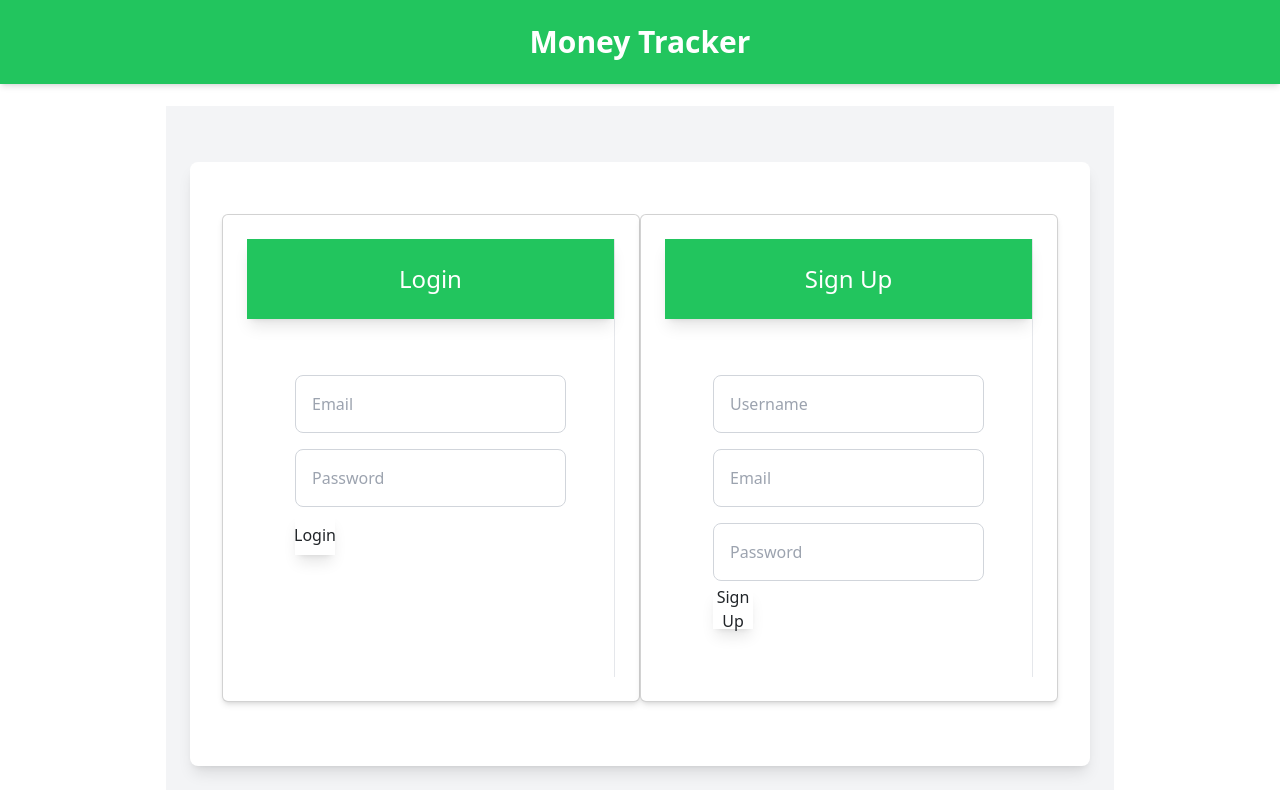
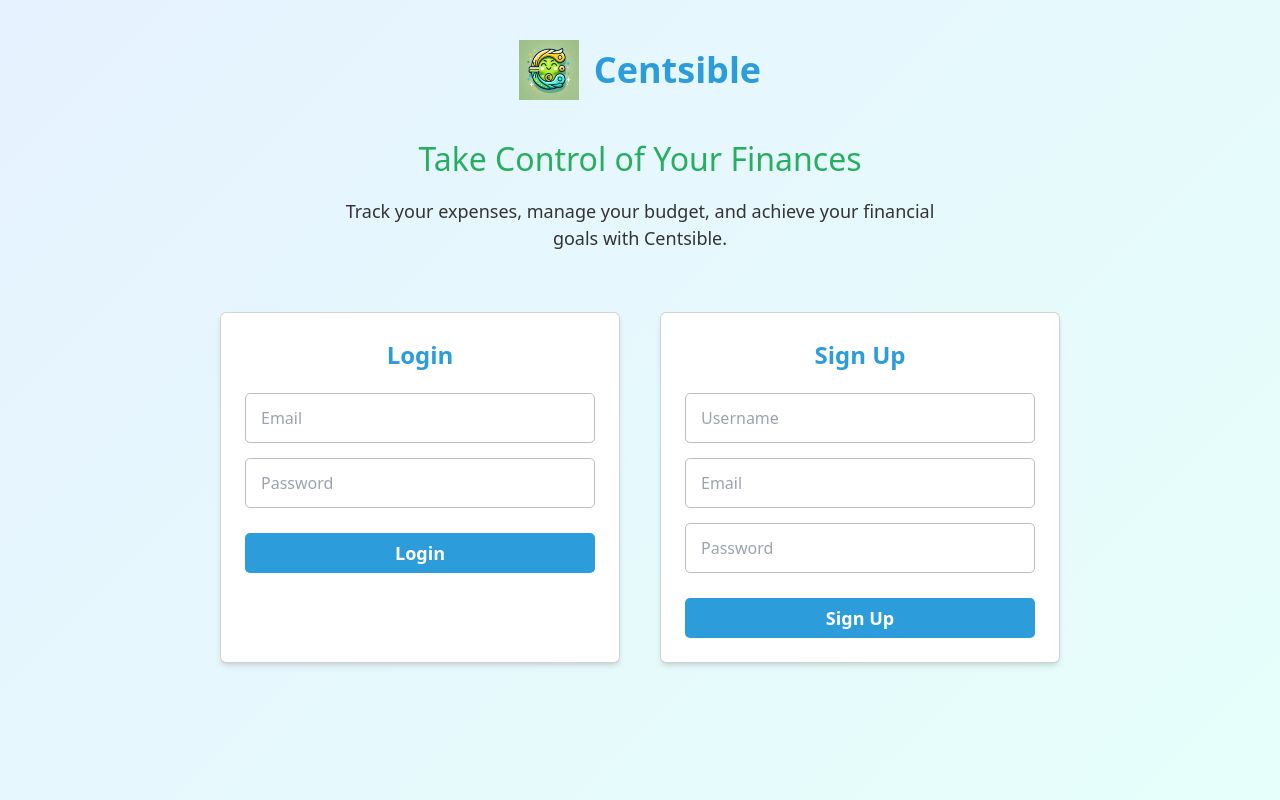
Before and after one commit to hymanho/Centsify, a React (Create React App) app: page / in a window 1280 px wide. Built offline with nearby package versions, Linux system fonts and the light colour scheme; no server answers.

Commit message:
updated CSS

```diff
--- a/src/components/auth/Login.js
+++ b/src/components/auth/Login.js
@@ -1,7 +1,9 @@
+// src/components/auth/Login.js
+
 import React, { useState } from 'react';
 import { useNavigate } from 'react-router-dom';
 import { logIn } from '../../backend/auth/login';
-import '../../styles/AuthForms.css';  // Ensure correct path
+import '../../styles/AuthForms.css';
 
 const Login = () => {
   const [email, setEmail] = useState('');
--- a/src/components/auth/SignUp.js
+++ b/src/components/auth/SignUp.js
@@ -1,9 +1,11 @@
+// src/components/auth/SignUp.js
+
 import React, { useState } from 'react';
 import { useNavigate } from 'react-router-dom';
 import { createUserWithEmailAndPassword } from 'firebase/auth';
 import { auth } from '../../firebase';
-import { storeAccount } from '../../backend/Account/AccountServices'; // Import the storeAccount function
-import Account from '../../models/AccountDataModel'; // Import the Account class
+import { storeAccount } from '../../backend/Account/AccountServices';
+import Account from '../../models/AccountDataModel';
 import '../../styles/AuthForms.css';
 
 const SignUp = () => {
@@ -16,13 +18,11 @@ const SignUp = () => {
   const handleSignUp = async (e) => {
     e.preventDefault();
     try {
-            // Create user with Firebase Authentication
       const userCredential = await createUserWithEmailAndPassword(auth, email, password);
       const user = userCredential.user;
 
-            // Create an Account object
       const account = new Account(
-                username, // Use username for name field
+        username,
         email,
         username,
         0, // Default balance
@@ -33,10 +33,6 @@ const SignUp = () => {
         {}, // Default reports
       );
 
-            // Access the expenses container from the Account object
-
-
-            // Store the Account object in Firestore, including the expenses
       await storeAccount(account);
 
       console.log('Account successfully created:', user);
--- a/src/pages/HomePage.js
+++ b/src/pages/HomePage.js
@@ -1,14 +1,26 @@
+// src/pages/HomePage.js
+
 import React from 'react';
 import Login from '../components/auth/Login';
 import SignUp from '../components/auth/SignUp';
 import '../styles/HomePage.css';
+import logo from '../assets/centsible-logo.png';
 
 const HomePage = () => {
   return (
     <div className="home-page">
       <header className="page-header">
-        Money Tracker
+        <img src={logo} alt="Centsible Logo" className="logo" />
+        <h1>Centsible</h1>
       </header>
+
+      <section className="hero-section">
+        <h2>Take Control of Your Finances</h2>
+        <p>
+          Track your expenses, manage your budget, and achieve your financial goals with Centsible.
+        </p>
+      </section>
+
       <div className="auth-forms">
         <Login />
         <SignUp />
--- a/src/styles/AuthForms.css
+++ b/src/styles/AuthForms.css
@@ -1,57 +1,77 @@
 /* src/styles/AuthForms.css */
 
-body {
-    @apply font-sans bg-gray-100 m-0 p-0 flex justify-center items-center h-screen;
+@import url('https://fonts.googleapis.com/css2?family=Inter:wght@400;500;700&display=swap');
+
+:root {
+  --primary-color: #2D9CDB; /* Blue */
+  --secondary-color: #27AE60; /* Green */
+  --accent-color: #F2C94C; /* Yellow */
+  --background-color: #F9FAFB; /* Light Gray */
+  --text-color: #333333; /* Dark Gray */
 }
 
-/* Card styling */
 .card {
-    @apply bg-white rounded-xl shadow-xl overflow-hidden flex w-[700px] flex-row hover:shadow-2xl transition-shadow duration-300;
+  background-color: #ffffff;
+  border: 1px solid #E0E0E0;
+  border-radius: 10px;
+  padding: 30px;
+  width: 100%;
+  max-width: 400px;
+  box-shadow: 0 4px 6px rgba(0, 0, 0, 0.1);
 }
 
-/* Form container styling */
-.form-container {
-    @apply p-12 flex flex-col justify-center;
+.form-section .header {
+  font-size: 24px;
+  font-weight: 700;
+  color: var(--primary-color);
+  margin-bottom: 20px;
+  text-align: center;
 }
 
-/* Input fields styling */
-input[type="text"],
-input[type="password"],
-input[type="email"] {
-    @apply w-full p-4 my-2 border border-gray-300 rounded-lg box-border focus:outline-none focus:ring-2 focus:ring-green-500;
+.form-container {
+  display: flex;
+  flex-direction: column;
+  align-items: center; /* Center items horizontally */
 }
 
-/* Button Styling */
-button {
-    @apply p-3 mt-2 border-none text-white uppercase rounded-lg cursor-pointer shadow-lg transition-transform duration-300 ease-in-out transform hover:scale-105;
-    background: linear-gradient(to right, #32be8f, #38d39f);
-    font-weight: bold;
+.form-container input {
+  width: 100%; /* Ensure inputs take full width */
+  max-width: 350px; /* Limit maximum width */
+  padding: 12px 15px;
+  margin-bottom: 15px;
+  border: 1px solid #BDBDBD;
+  border-radius: 5px;
+  font-size: 16px;
 }
 
-/* Hover Effects */
-button:hover {
-    @apply shadow-xl;
-    background: linear-gradient(to right, #28a745, #34d058);
+.form-container input:focus {
+  outline: none;
+  border-color: var(--primary-color);
+  box-shadow: 0 0 0 2px rgba(45, 156, 219, 0.2);
 }
 
-.header {
-    @apply p-6 bg-green-500 text-white text-center text-2xl shadow-lg;
+.form-container button {
+  width: 100%; /* Make the button take full width */
+  max-width: 350px; /* Limit maximum width */
+  padding: 14px; /* Increase padding for larger button */
+  background-color: var(--primary-color);
+  color: #ffffff;
+  font-size: 18px;
+  font-weight: 600;
+  border: none;
+  border-radius: 5px;
+  cursor: pointer;
+  transition: background-color 0.3s;
+  margin-top: 10px; /* Add margin to separate from inputs */
 }
 
-.form-section {
-    @apply border-r border-gray-200 flex-1;
+.form-container button:hover {
+  background-color: #1B7CB3;
 }
 
-.form-section h2 {
-    @apply text-center text-gray-800 text-xl font-medium;
+.form-container p {
+  color: #E74C3C;
+  font-size: 14px;
+  margin-top: 10px;
+  text-align: center;
 }
-
-@media (max-width: 768px) {
-    .card {
-        @apply flex-col w-[90%];
-    }
-
-    .form-section {
-        @apply border-r-0 border-b border-gray-200;
-    }
-}
--- a/src/styles/HomePage.css
+++ b/src/styles/HomePage.css
@@ -1,19 +1,97 @@
 /* src/styles/HomePage.css */
 
-.page-header {
-  @apply fixed top-0 left-0 w-full p-6 px-12 bg-green-500 text-white text-3xl font-bold shadow-md z-10;
+@import url('https://fonts.googleapis.com/css2?family=Inter:wght@400;500;700&display=swap');
+
+:root {
+  --primary-color: #2D9CDB; /* Blue */
+  --secondary-color: #27AE60; /* Green */
+  --accent-color: #F2C94C; /* Yellow */
+  /* --background-color: #E6F2FF; */ /* Very Light Blue */ /* Commented out since we're using a gradient */
+  --text-color: #333333; /* Dark Gray */
+}
+
+* {
+  box-sizing: border-box;
+}
+
+body {
+  margin: 0;
+  font-family: 'Inter', sans-serif;
+  background: linear-gradient(135deg, #E6F2FF, #E6FFFA); /* Light blue to light green gradient */
+  color: var(--text-color);
+  display: flex;
+  justify-content: center;
 }
 
 .home-page {
-  @apply mt-24 flex flex-col items-center w-full p-6 bg-gray-100;
+  display: flex;
+  flex-direction: column;
+  align-items: center;
+  min-height: 100vh;
+  width: 100%;
+}
+
+.page-header {
+  display: flex;
+  align-items: center;
+  font-size: 36px;
+  font-weight: bold;
+  margin-top: 40px;
+  color: var(--primary-color);
+}
+
+.logo {
+  height: 60px;
+  margin-right: 15px;
+}
+
+.hero-section {
+  text-align: center;
+  margin: 40px 20px;
+}
+
+.hero-section h2 {
+  font-size: 32px;
+  color: var(--secondary-color);
+}
+
+.hero-section p {
+  font-size: 18px;
+  color: var(--text-color);
+  max-width: 600px;
+  margin: 20px auto 0;
 }
 
 .auth-forms {
-  @apply flex justify-around w-full max-w-[900px] mt-8 bg-white p-8 rounded-lg shadow-lg;
+  display: flex;
+  justify-content: center;
+  flex-wrap: wrap;
+  width: 100%;
+  max-width: 900px;
+  margin-bottom: 50px;
+}
+
+.auth-forms > div {
+  flex: 1 1 300px;
+  margin: 20px;
+  max-width: 400px;
 }
 
 @media (max-width: 768px) {
+  .page-header {
+    font-size: 28px;
+  }
+
+  .hero-section h2 {
+    font-size: 24px;
+  }
+
   .auth-forms {
-    @apply flex-col items-center;
+    flex-direction: column;
+    align-items: center;
+  }
+
+  .auth-forms > div {
+    margin: 10px 0;
   }
 }
```
Also changed, not shown: src/components/auth/LogOff.js (+4 -3 lines), src/assets/centsible-logo.png (added). Lines whose indentation alone changed are shown as unchanged.
